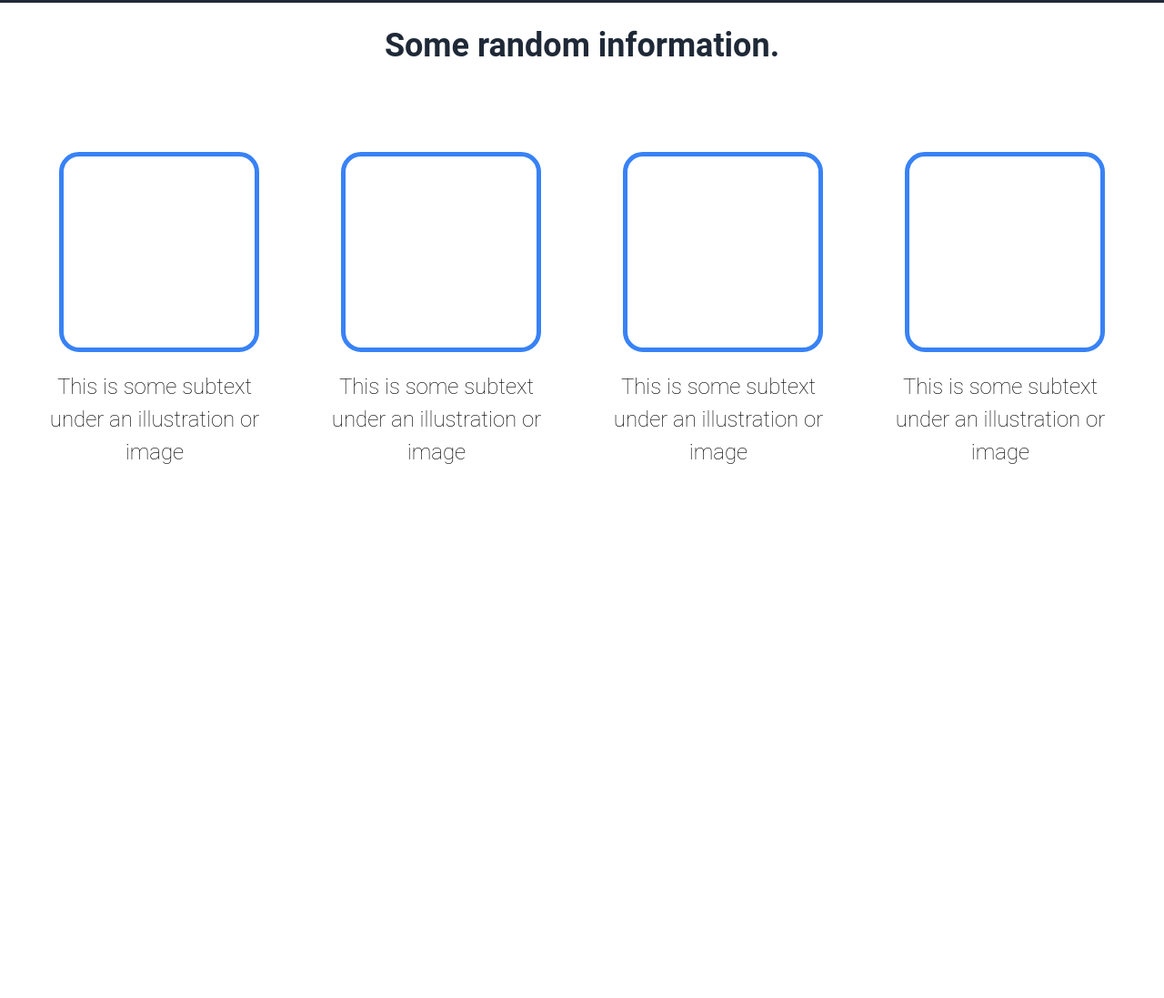
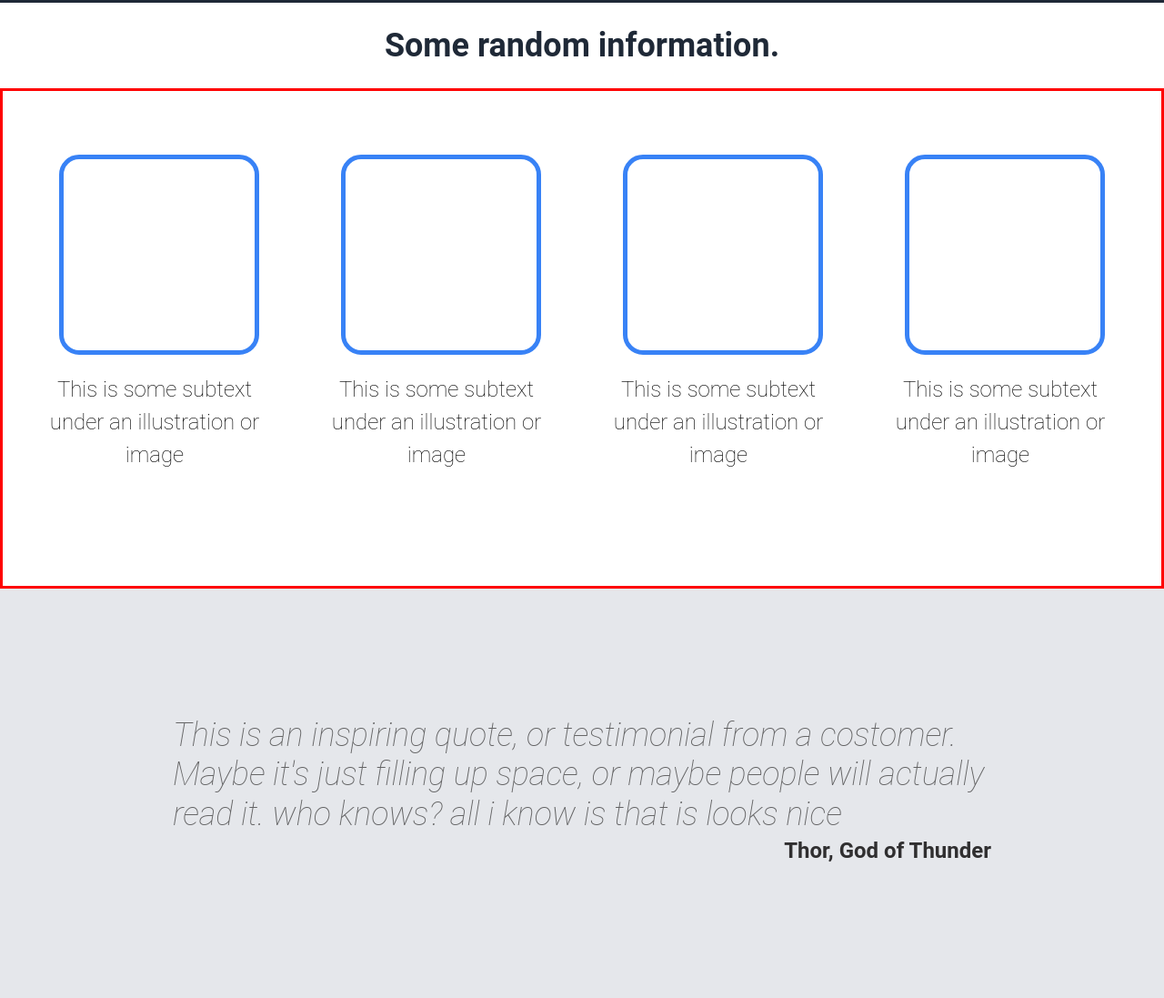
Before and after one commit to Apryzee/odin_site, a plain HTML site: page index.html in a window 1280 px wide. Shown: the part 527-1624 px from the top of the page at 91% size. Before the commit the page ends 1042 px from the top, so only its background shows below. Drawn offline with Linux system fonts and the light colour scheme.

Commit message:
fixed information sizing and added thor quote

```diff
--- a/index.html
+++ b/index.html
@@ -40,6 +40,7 @@
     <section class="boxes">
 
             <header class="information">Some random information.</header>
+
             <div class="flex-container">
             <div class="flex-wrap">
                 <div class="square"></div>
@@ -60,13 +61,22 @@
                 <div class="square"></div>
             <div class="text"><h2>This is some subtext under an illustration or image</h2></div>
              </div>
+    </div>
+    </section>
 
 
+    <header class="gray">
+        <div class="quote">
+            <div>
+                <h1>This is an inspiring quote, or testimonial from a costomer.
+                    Maybe it's just filling up space, or maybe people will actually read it. who knows?
+                    all i know is that is looks nice</h1>
+                <p>
+                    Thor, God of Thunder
+                </p>
+            </div>
+        </div>
+          </header>
 
-
-
-
-    </div>
-    </section>
 </body>
 </html>
--- a/style.css
+++ b/style.css
@@ -110,6 +110,8 @@ button {
 }
 
 .flex-container {
+    height: 550px;
+    border: solid red;
     padding-top: 50px;
     gap: 50px;
     display: flex;
@@ -136,3 +138,40 @@ h2 {
     width: 250px;
     text-align: center;
 }
+
+
+
+
+ .gray {
+    display: flex;
+    justify-content: center;
+    background-color: #e5e7eb;
+    height: 450px;
+}
+
+
+.gray h1 {
+    font-size: 36px;
+    font-weight: 50;
+    font-style: italic;
+    color: #636364;
+    line-height: 1.2;
+    width: 900px;
+}
+
+.quote p {
+    display: flex;
+    justify-content: end;
+    color: #302f30;
+    width: 900px;
+    font-weight: bolder;
+    font-size: x-large;
+    height: 40px;
+}
+
+
+.gray .quote {
+    display: flex;
+    align-items: center;
+    justify-content: space-between;
+}
```
